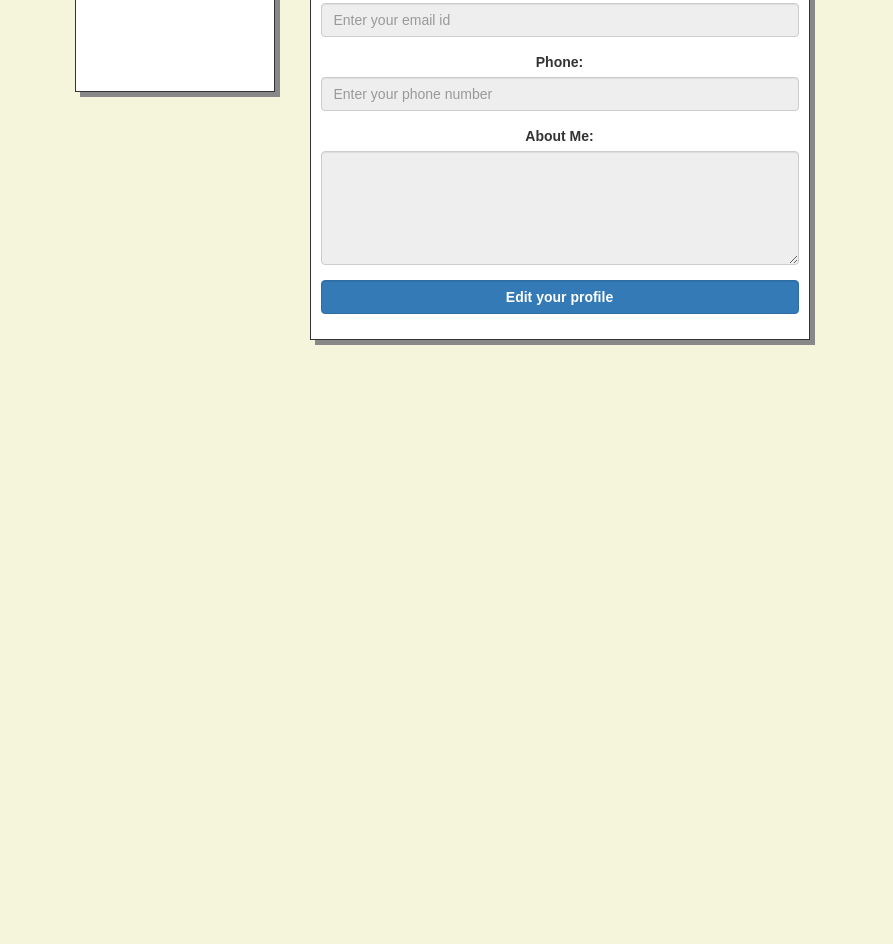
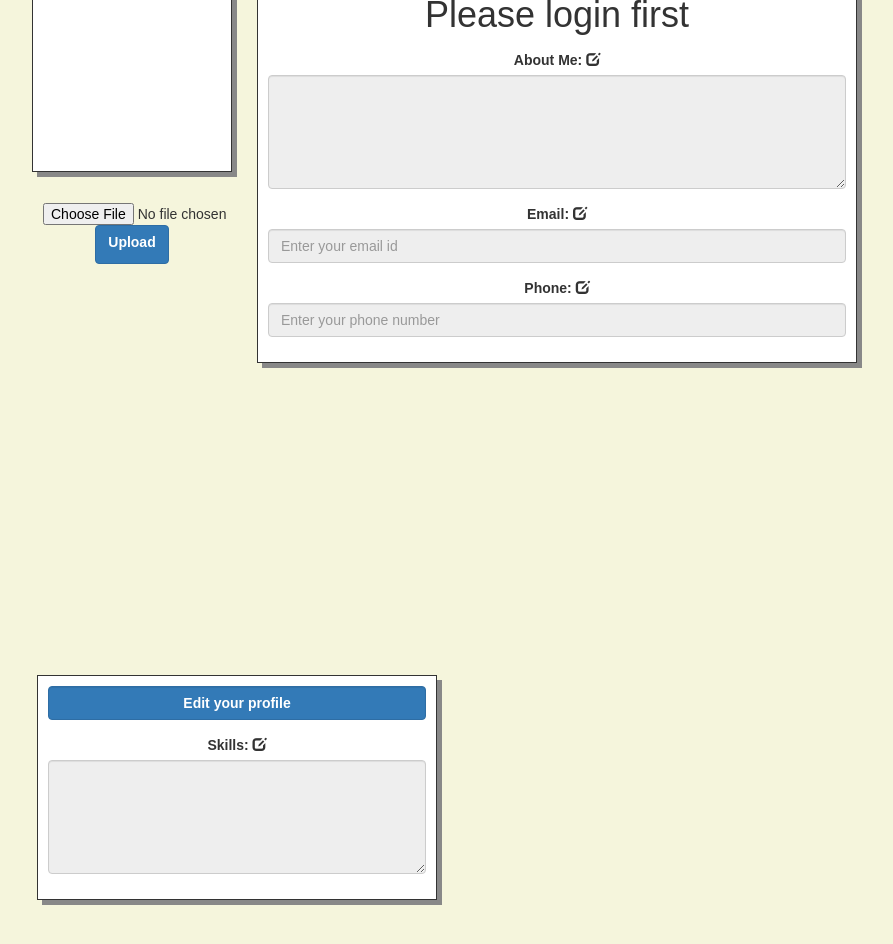
Before and after one commit to Venkatesh-Devale/cmpe273, a React (Create React App) app in the folder lab1/Freelancer/freelancer_frontend/: page /userprofile in a window 1280 px wide. Shown: the part 240-1184 px from the top of the page, without its empty margins (3-896 px from the left). Before the commit the page ends 830 px from the top, so only its background shows below. Built offline with nearby package versions, Linux system fonts and the light colour scheme.

Commit message:
Added few userprofile changes
tried to make a component for image upload and working on it.

```diff
--- /dev/null
+++ b/lab1/Freelancer/freelancer_frontend/src/components/Imageupload.js
@@ -0,0 +1,38 @@
+import React, {Component} from 'react';
+import '../css/style.css';
+import image from '../images/freelancerlogo.png';
+
+class Imageuploader extends Component {
+    constructor() {
+        super();
+        this.state = {
+            fileSelected: ''
+        }
+    }
+
+    handleChange = (e) => {
+        this.setState({
+            fileSelected : e.target.files[0]
+        });
+    }
+
+
+
+    render() {
+        let imagePath = this.state.fileSelected;
+        let imagePathString = imagePath.toString();
+        return(
+            <div className="Imageuploader">
+                <div id='profileImage'>
+                            <img src= {imagePathString}/>
+                            <div id='imageUploader'>
+                                <input type='file' className='fileInput' onChange={this.handleChange} />
+                                <button className="btn btn-primary"><label>Upload</label></button>
+                            </div>
+                        </div>
+            </div>
+        );
+    }
+}
+
+export default Imageuploader;
--- a/lab1/Freelancer/freelancer_frontend/src/components/Login.js
+++ b/lab1/Freelancer/freelancer_frontend/src/components/Login.js
@@ -51,10 +51,10 @@ class Login extends Component {
                     <div id="divLoginForm">
                         <form onSubmit={this.handleLogin.bind(this)}>
                             <div className="form-group">
-                                <input type="text" value={this.state.username} onChange={this.handleChange} className="form-control" id="txtUserName" placeholder="Email or Username" ref="uname" name="username" />
+                                <input type="text" value={this.state.username} onChange={this.handleChange} className="form-control" id="txtUserName" placeholder="Email or Username" ref="uname" name="username" required />
                             </div>
                             <div className="form-group">
-                                <input type="password" value={this.state.password} onChange={this.handleChange} className="form-control" id="txtPassword" placeholder="Enter Password" ref="pass" name="password" />
+                                <input type="password" value={this.state.password} onChange={this.handleChange} className="form-control" id="txtPassword" placeholder="Enter Password" ref="pass" name="password" required/>
                             </div>
                             <div className="form-group">
                                 <input type="submit" className="form-control btn btn-primary" id="btnSubmitSignUpForm" value="Login" />
@@ -84,7 +84,7 @@ function mapDispatchToProps(dispatch) {
          console.log("In Login dispatch",userDetails);
          axios.post('http://localhost:3001/login', userDetails)
              .then((response) => {
-                 console.log(response.data[0]);
+                 console.log("After login dispatch", response.data[0]);
              if(response.data === 'ERROR')
                 dispatch({type: 'ERROR',payload : response})
              else
--- a/lab1/Freelancer/freelancer_frontend/src/components/Navbar.js
+++ b/lab1/Freelancer/freelancer_frontend/src/components/Navbar.js
@@ -20,7 +20,7 @@ class Navbar extends Component {
             changes = (
                 <ul className="nav navbar-nav navbar-right">
                     <li><Link to="/userprofile"><span className="glyphicon glyphicon-user"></span> My Profile</Link></li>
-                    <li><a href="/home"><span className="glyphicon glyphicon-log-out"></span> Logout</a></li>
+                    <li><a href="/"><span className="glyphicon glyphicon-log-out"></span> Logout</a></li>
                     <li className="mr-4"><button className=" navbar-btn btn btn-warning">Post a Project</button></li>
                 </ul>
             )
--- a/lab1/Freelancer/freelancer_frontend/src/components/Userprofile.js
+++ b/lab1/Freelancer/freelancer_frontend/src/components/Userprofile.js
@@ -1,7 +1,9 @@
 import React, { Component } from 'react';
 import { connect } from 'react-redux';
 import axios from 'axios';
+import Imageupload from './Imageupload';
 import '../css/style.css';
+import Navbar from './Navbar';
 
 class Userprofile extends Component {
     constructor() {
@@ -11,7 +13,10 @@ class Userprofile extends Component {
             email:'',
             phone:'',
             aboutme:'',
-            editing: false
+            editing: false,
+            file:'',
+            image:'',
+            skills:''
         }
     }
 
@@ -33,12 +38,15 @@ class Userprofile extends Component {
         document.getElementById('txtEmailId').disabled = false;
         document.getElementById('txtPhone').disabled = false;
         document.getElementById('txtaboutme').disabled = false;
+        document.getElementById('txtskills').disabled = false;
+
     }
 
     disableAll() {
         document.getElementById('txtEmailId').disabled = true;
         document.getElementById('txtPhone').disabled = true;
         document.getElementById('txtaboutme').disabled = true;
+        document.getElementById('txtskills').disabled = true;
     }
 
     edit() {
@@ -64,6 +72,7 @@ class Userprofile extends Component {
         this.disableAll();
         let newUser = {};
         this.setState({
+            username: this.props.logindata.username,
             email: document.getElementById('txtEmailId').value,
             phone: document.getElementById('txtPhone').value,
             aboutme: document.getElementById('txtaboutme').value,
@@ -77,6 +86,7 @@ class Userprofile extends Component {
         console.log(newUser);
         this.props.saveUpdatedUser(newUser);
     }
+
 
     /*handleChange(event) {
         this.setState({
@@ -117,33 +127,45 @@ class Userprofile extends Component {
                             </div>
             )
         }
+
+
+
         return (
+
             <div className = 'Userprofile'>
+                <Navbar />
                 <div className='container-fluid'>
                     <h1>Hello on Userprofile</h1>
                     <div className='row'>
-                        <div id='profileImage'>
-                            <img src='' alt='my profile pic'/>
-                        </div>
+                        <Imageupload />
                         <div id='profileDescription'>
                         <form >
                             <div className="form-group">
                                 <div id='name'><h1>{usernameindiv}</h1></div>
                             </div>
                             <div className="form-group">
-                                <label>Email: </label>
+                                <label>About Me:  <span class="glyphicon glyphicon-edit"></span></label>
+                                <textarea id="txtaboutme"  className="form-control" rows="5" ></textarea>
+                            </div>
+                            <div className="form-group">
+                                <label>Email:  <span class="glyphicon glyphicon-edit"></span></label>
                                 <input type="email"  ref="emailid" className="form-control" placeholder='Enter your email id'  id="txtEmailId" name="emailid" />
                             </div>
                             <div className="form-group">
-                                <label>Phone: </label>
+                                <label>Phone:  <span class="glyphicon glyphicon-edit"></span></label>
                                 <input type="text" ref="phone"  className="form-control" placeholder='Enter your phone number' id="txtPhone" name="phone" />
                             </div>
-                            <div className="form-group">
-                                <label for="comment">About Me:</label>
-                                <textarea id="txtaboutme"  className="form-control" rows="5" ></textarea>
+
+                        </form>
+                        </div>
+                        <div id='profileSkillsAndEditButton'>
+                            {buttons}
+                            <div id = 'profileSkills'>
+                                <div className="form-group">
+                                    <label>Skills:  <span class="glyphicon glyphicon-edit"></span></label>
+                                    <textarea id="txtskills"  className="form-control" rows="5" ></textarea>
+                                </div>
                             </div>
-                            {buttons}
-                        </form>
                         </div>
                     </div>
                 </div>
--- a/lab1/Freelancer/freelancer_frontend/src/css/style.css
+++ b/lab1/Freelancer/freelancer_frontend/src/css/style.css
@@ -22,7 +22,7 @@
 
 #profileImage {
     background: white;
-    margin-top: 5%;
+    margin-top: 30%;
     margin-bottom: 20%;
     margin-left: 5%;
     margin-bottom: 20%;
@@ -43,10 +43,33 @@
     margin-bottom: 20%;
     border: 1px solid;
     box-shadow: 5px 5px #888888;
-    width: 500px;
+    width: 600px;
     height: auto;
     padding: 10px;
 
 }
 
+#profileSkillsAndEditButton {
+    background: white;
+    margin-top: 5%;
+    margin-bottom: 20%;
+    margin-left: 2%;
+    margin-bottom: 20%;
+    border: 1px solid;
+    box-shadow: 5px 5px #888888;
+    width: 400px;
+    height: auto;
+    padding: 10px;
+}
+
+#imageUploader {
+    margin-top: 200px;
+}
+
 textarea { vertical-align: top; }
+
+img {
+    max-width:100%;
+    max-height:100%;
+    object-fit: contain;
+}
```
Also changed, not shown: 1 other file (tests, documents, lock files or other folders).
